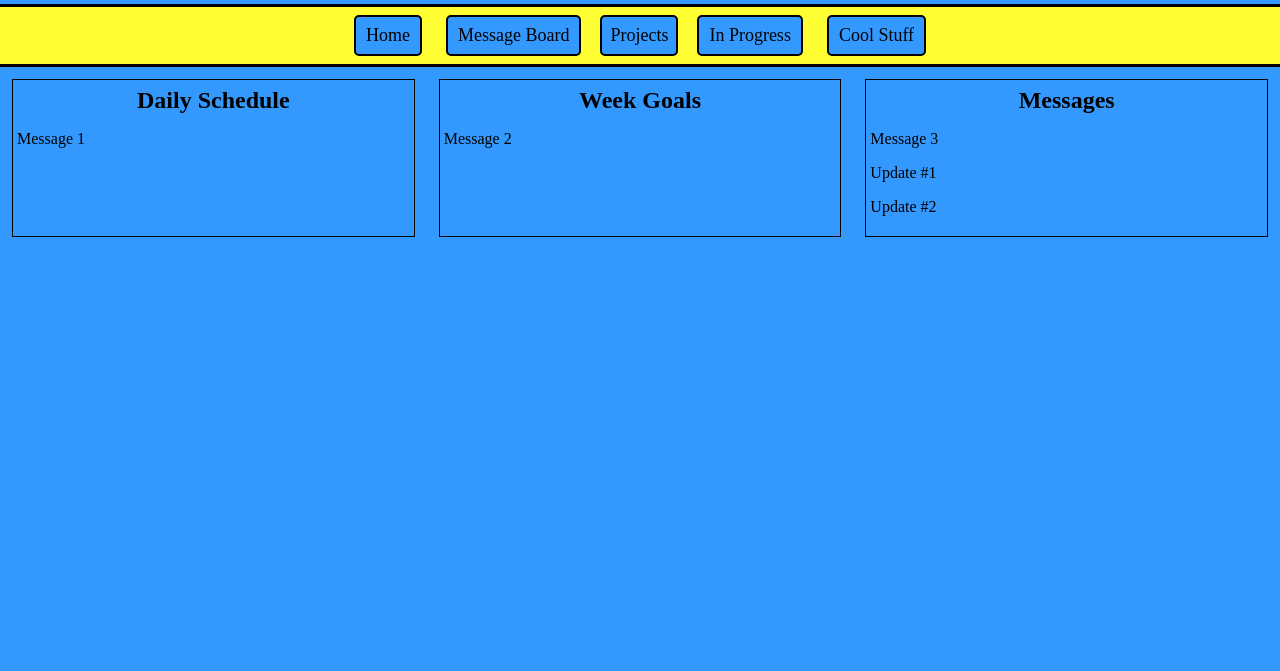
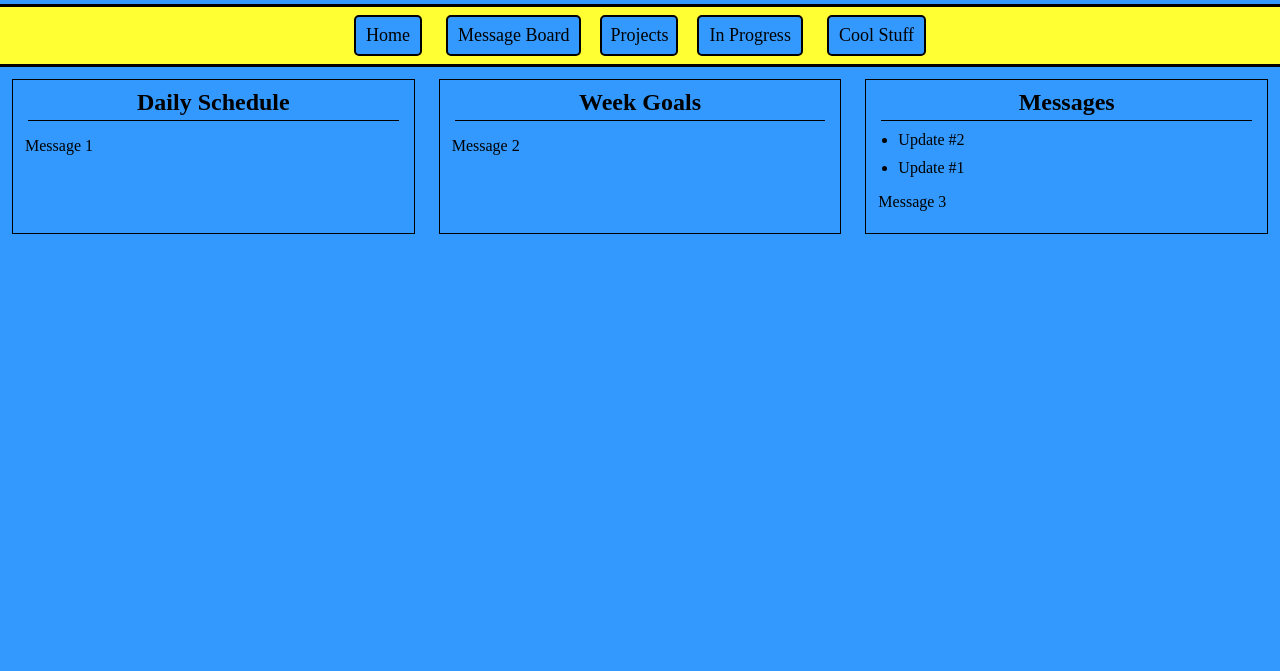
Before and after one commit to J-Nutz/J-Nutz.github.io, a plain HTML site: page html/boards.html in a window 1280 px wide. Shown: the part 68-739 px from the top of the page. Drawn offline with Linux system fonts and the light colour scheme.

Commit message:
Messages Board Pretty Much Working

```diff
--- a/css/boards.css
+++ b/css/boards.css
@@ -144,6 +144,8 @@ li a, .dropbtn {
   border-radius: 5px;
 }
 
+
+
 #mbContainer {
   display:flex;
   justify-content: space-between;
@@ -152,12 +154,14 @@ li a, .dropbtn {
 .mbCategories {
   border: thin solid black;
   margin: 12px;
-  padding: 4px;
+  padding: 6px 12px;
   clear: both;
   width: 33%;
 }
 
 .boardTitle {
   margin: 3px;
+  padding-bottom: 4px;
   text-align: center;
+  border-bottom: 1px solid black;
 }
--- a/html/boards.html
+++ b/html/boards.html
@@ -17,7 +17,8 @@
 
   <body>
     <link rel="stylesheet" type="text/css" href="../css/boards.css"/>
-    <script src="../js/boards/messageboard.js"></script>
+    <script src="../js/boards/messageboard.js" type="text/javascript"></script>
+    <script src="../js/boards/components/message.js" type="text/javascript"></script>
 
     <h1 id="title">Everything Nutz</h1>
 
@@ -66,6 +67,7 @@
 
       <div id="messagesDiv" class="mbCategories">
         <h2 class="boardTitle"> Messages </h2>
+        <ul id="messagesList"></ul>
         <p> Message 3 </p>
       </div>
       <script>
--- /dev/null
+++ b/js/boards/components/message.js
@@ -0,0 +1,19 @@
+function Message(text)
+{
+  this.text = text;
+  this.msgElement = document.createElement("LI");
+  this.msgContent = document.createTextNode(this.text);
+  this.msgElement.appendChild(this.msgContent);
+  this.msgElement.id = this.text;
+
+  this.getMessage = function()
+  {
+    return this.msgElement;
+  };
+
+  this.applyStyle = function()
+  {
+    var message = document.getElementById(this.text);
+    message.style.margin = "10px 0px 10px 20px";
+  };
+}
--- a/js/boards/messageboard.js
+++ b/js/boards/messageboard.js
@@ -1,18 +1,26 @@
 function MessageBoard()
 {
+  this.pinnedMsgs = new Array();
+  this.todaysMsgs = new Array();
+  this.weeklyMsgs = new Array();
+
   this.addMessage = function(msg)
   {
-    var message = document.createElement("p");
-    var msgContent = document.createTextNode(msg);
-    message.appendChild(msgContent);
-
-    var messageContainer = document.getElementById("messagesDiv");
-    messageContainer.appendChild(message);
+    this.todaysMsgs.push(new Message(msg));
   };
 
   this.render = function()
   {
     this.addMessage("Update #1");
     this.addMessage("Update #2");
+
+    for(var i = 0; i < this.todaysMsgs.length; i++)
+    {
+      var msg = this.todaysMsgs[i];
+      var messagesList = document.getElementById("messagesList");
+
+      messagesList.insertBefore(msg.getMessage(), messagesList.firstChild);
+      msg.applyStyle();
+    }
   };
 }
```
